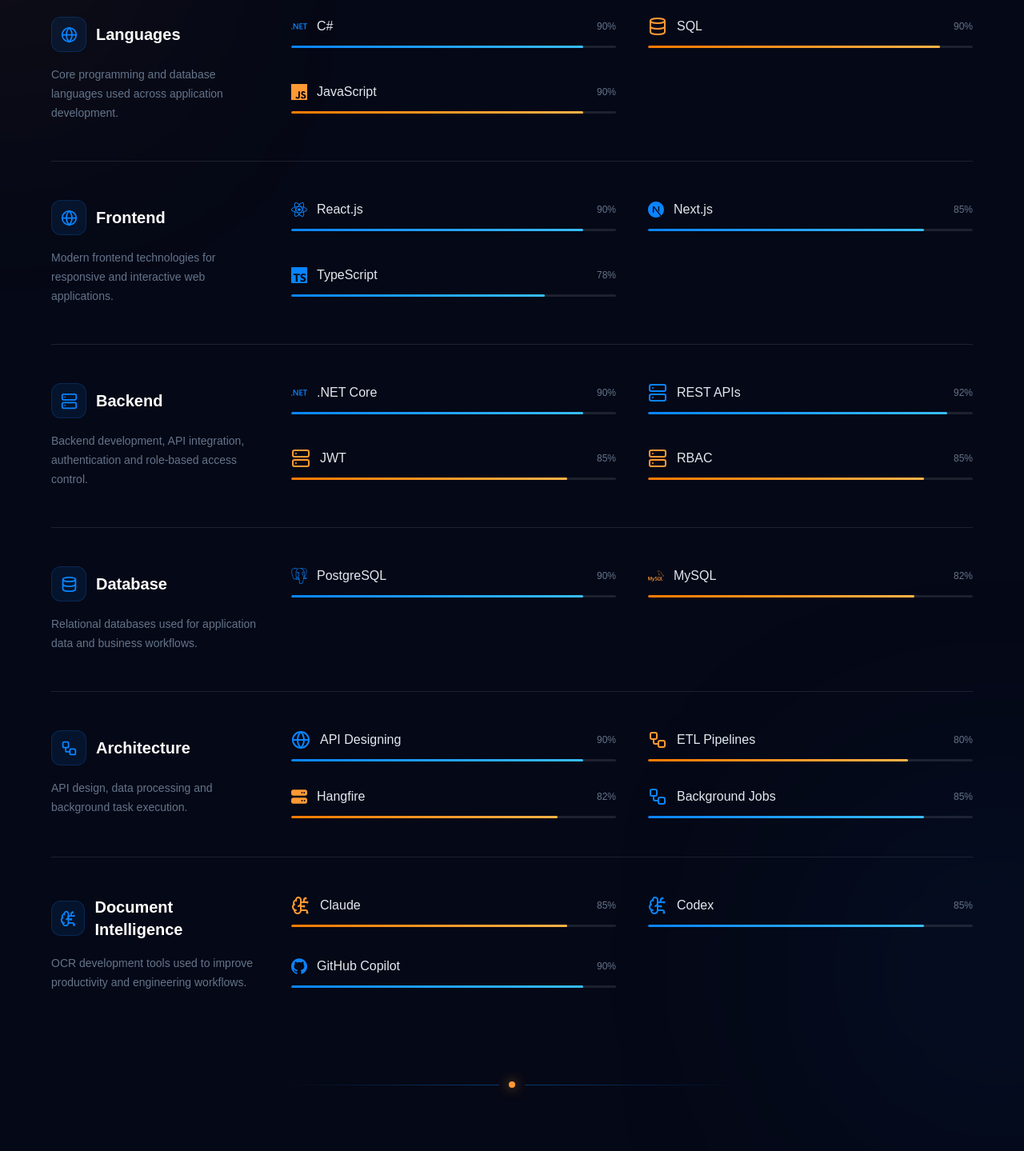
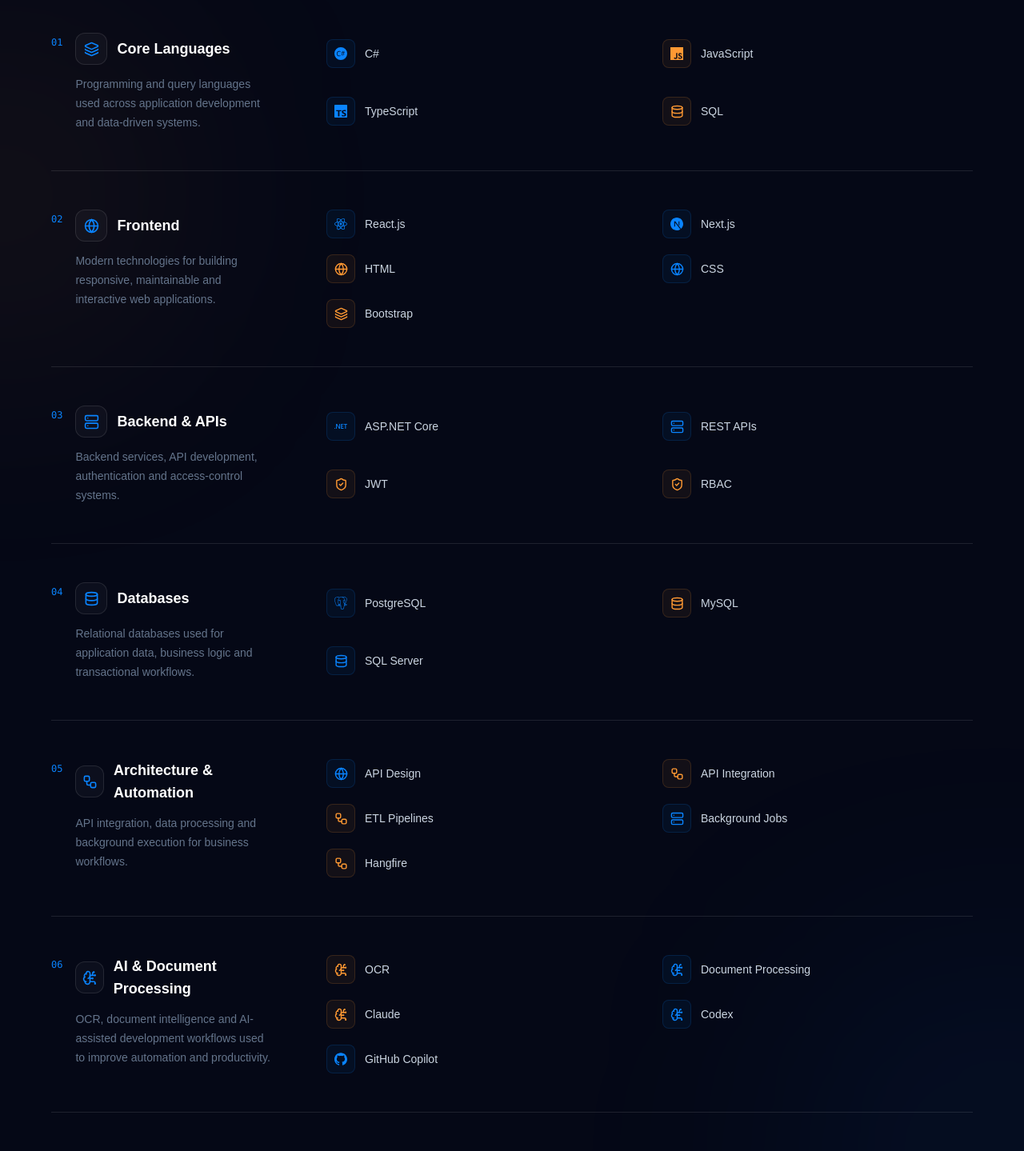
Before and after one commit to Shubham2819/My-Ofilio, a Next.js app: page / in a window 1280 px wide. Shown: the part 2300-3739 px from the top of the page at 80% size. Built offline with nearby package versions, Linux system fonts and the light colour scheme.

Commit message:
skill update

```diff
--- a/src/components/sections/Skills.tsx
+++ b/src/components/sections/Skills.tsx
@@ -1,178 +1,258 @@
 "use client";
 
 import { motion } from "framer-motion";
-import {SiDotnet,SiReact,SiNextdotjs,SiTypescript,SiJavascript,SiPostgresql,SiMysql,SiGit,SiGithub,} from "react-icons/si";
-import { FaServer } from "react-icons/fa6";
-import {Database,Globe,Server,Workflow,BrainCircuit,} from "lucide-react";
+import {
+  BrainCircuit,
+  Database,
+  GitBranch,
+  Globe,
+  Layers3,
+  Server,
+  ShieldCheck,
+  Workflow,
+} from "lucide-react";
+import {
+  SiCsharp,
+  SiDotnet,
+  SiGit,
+  SiGithub,
+  SiJavascript,
+  SiNextdotjs,
+  SiPostgresql,
+  SiReact,
+  SiTypescript,
+} from "react-icons/si";
+
 import Container from "@/components/layout/Container";
 import SectionHeading from "@/components/ui/SectionHeading";
 
-type Skill = {
+type Technology = {
   name: string;
-  level: number;
   icon: React.ReactNode;
   accent?: "blue" | "orange";
 };
 
-const languageSkills: Skill[] = [
+type SkillGroupProps = {
+  number: string;
+  title: string;
+  description: string;
+  icon: React.ReactNode;
+  technologies: Technology[];
+};
+
+const coreTechnologies: Technology[] = [
   {
     name: "C#",
-    level: 90,
-    icon: <SiDotnet />,
+    icon: <SiCsharp />,
+    accent: "blue",
+  },
+  {
+    name: "JavaScript",
+    icon: <SiJavascript />,
+    accent: "orange",
+  },
+  {
+    name: "TypeScript",
+    icon: <SiTypescript />,
     accent: "blue",
   },
   {
     name: "SQL",
-    level: 90,
-    icon: <Database />,
-    accent: "orange",
-  },
-  {
-    name: "JavaScript",
-    level: 90,
-    icon: <SiJavascript />,
+    icon: <Database size={17} />,
     accent: "orange",
   },
 ];
 
-const frontendSkills: Skill[] = [
+const frontendTechnologies: Technology[] = [
   {
     name: "React.js",
-    level: 90,
     icon: <SiReact />,
     accent: "blue",
   },
   {
     name: "Next.js",
-    level: 85,
     icon: <SiNextdotjs />,
     accent: "blue",
   },
   {
-    name: "TypeScript",
-    level: 78,
-    icon: <SiTypescript />,
+    name: "HTML",
+    icon: <Globe size={17} />,
+    accent: "orange",
+  },
+  {
+    name: "CSS",
+    icon: <Globe size={17} />,
     accent: "blue",
+  },
+  {
+    name: "Bootstrap",
+    icon: <Layers3 size={17} />,
+    accent: "orange",
   },
 ];
 
-const backendSkills: Skill[] = [
+const backendTechnologies: Technology[] = [
   {
-    name: ".NET Core",
-    level: 90,
+    name: "ASP.NET Core",
     icon: <SiDotnet />,
     accent: "blue",
   },
   {
     name: "REST APIs",
-    level: 92,
-    icon: <Server />,
+    icon: <Server size={17} />,
     accent: "blue",
   },
   {
     name: "JWT",
-    level: 85,
-    icon: <Server />,
+    icon: <ShieldCheck size={17} />,
     accent: "orange",
   },
   {
     name: "RBAC",
-    level: 85,
-    icon: <Server />,
+    icon: <ShieldCheck size={17} />,
     accent: "orange",
   },
 ];
 
-const databaseSkills: Skill[] = [
+const databaseTechnologies: Technology[] = [
   {
     name: "PostgreSQL",
-    level: 90,
     icon: <SiPostgresql />,
     accent: "blue",
   },
   {
     name: "MySQL",
-    level: 82,
-    icon: <SiMysql />,
+    icon: <Database size={17} />,
+    accent: "orange",
+  },
+  {
+    name: "SQL Server",
+    icon: <Database size={17} />,
+    accent: "blue",
+  },
+];
+
+const architectureTechnologies: Technology[] = [
+  {
+    name: "API Design",
+    icon: <Globe size={17} />,
+    accent: "blue",
+  },
+  {
+    name: "API Integration",
+    icon: <Workflow size={17} />,
+    accent: "orange",
+  },
+  {
+    name: "ETL Pipelines",
+    icon: <Workflow size={17} />,
+    accent: "orange",
+  },
+  {
+    name: "Background Jobs",
+    icon: <Server size={17} />,
+    accent: "blue",
+  },
+  {
+    name: "Hangfire",
+    icon: <Workflow size={17} />,
     accent: "orange",
   },
 ];
 
-const architectureSkills: Skill[] = [
+const aiTechnologies: Technology[] = [
   {
-    name: "API Designing",
-    level: 90,
-    icon: <Globe />,
+    name: "OCR",
+    icon: <BrainCircuit size={17} />,
+    accent: "orange",
+  },
+  {
+    name: "Document Processing",
+    icon: <BrainCircuit size={17} />,
     accent: "blue",
   },
   {
-    name: "ETL Pipelines",
-    level: 80,
-    icon: <Workflow />,
-    accent: "orange",
-  },
-  {
-    name: "Hangfire",
-    level: 82,
-    icon: <FaServer  />,
-    accent: "orange",
-  },
-  {
-    name: "Background Jobs",
-    level: 85,
-    icon: <Workflow />,
-    accent: "blue",
-  },
-];
-
-const aiSkills: Skill[] = [
-  {
     name: "Claude",
-    level: 85,
-    icon: <BrainCircuit />,
+    icon: <BrainCircuit size={17} />,
     accent: "orange",
   },
   {
     name: "Codex",
-    level: 85,
-    icon: <BrainCircuit />,
+    icon: <BrainCircuit size={17} />,
     accent: "blue",
   },
   {
     name: "GitHub Copilot",
-    level: 90,
     icon: <SiGithub />,
     accent: "blue",
   },
 ];
 
+const developmentTools: Technology[] = [
+  {
+    name: "Git",
+    icon: <SiGit />,
+    accent: "orange",
+  },
+  {
+    name: "GitHub",
+    icon: <SiGithub />,
+    accent: "blue",
+  },
+];
+
+function TechnologyItem({ technology }: { technology: Technology }) {
+  const isOrange = technology.accent === "orange";
+
+  return (
+    <div className="group flex items-center gap-3">
+      <span
+        className={`flex h-9 w-9 shrink-0 items-center justify-center rounded-lg border transition-all duration-300 ${
+          isOrange
+            ? "border-[#FF9933]/15 bg-[#FF9933]/[0.06] text-[#FF9933] group-hover:border-[#FF9933]/30 group-hover:bg-[#FF9933]/10"
+            : "border-[#0A84FF]/15 bg-[#0A84FF]/[0.06] text-[#0A84FF] group-hover:border-[#0A84FF]/30 group-hover:bg-[#0A84FF]/10"
+        }`}
+      >
+        {technology.icon}
+      </span>
+
+      <span className="text-sm font-medium text-slate-300 transition-colors group-hover:text-white">
+        {technology.name}
+      </span>
+    </div>
+  );
+}
+
 function SkillGroup({
+  number,
   title,
   description,
   icon,
-  skills,
-}: {
-  title: string;
-  description: string;
-  icon: React.ReactNode;
-  skills: Skill[];
-}) {
+  technologies,
+}: SkillGroupProps) {
   return (
     <motion.div
-      initial={{ opacity: 0, y: 35 }}
+      initial={{ opacity: 0, y: 25 }}
       whileInView={{ opacity: 1, y: 0 }}
-      viewport={{ once: true, amount: 0.2 }}
-      transition={{ duration: 0.7 }}
-      className="border-b border-white/10 py-12 first:pt-0 last:border-b-0"
+      viewport={{ once: true, amount: 0.15 }}
+      transition={{ duration: 0.6, ease: "easeOut" }}
+      className="border-b border-white/10 py-10 last:border-b-0 sm:py-12"
     >
-      <div className="grid gap-10 lg:grid-cols-[260px_1fr]">
+      <div className="grid gap-8 lg:grid-cols-[280px_1fr] lg:gap-16">
+        {/* Category */}
         <div>
-          <div className="mb-4 flex items-center gap-3">
-            <span className="flex h-11 w-11 items-center justify-center rounded-xl border border-[#0A84FF]/20 bg-[#0A84FF]/10 text-[#0A84FF]">
+          <div className="flex items-start gap-4">
+            <span className="pt-1 font-mono text-xs text-[#0A84FF]">
+              {number}
+            </span>
+
+            <div>
+              <div className="mb-3 flex items-center gap-3">
+                <span className="flex h-10 w-10 items-center justify-center rounded-xl border border-white/10 bg-white/[0.03] text-[#0A84FF]">
                   {icon}
                 </span>
 
-            <h3 className="text-xl font-bold text-white">
+                <h3 className="text-lg font-semibold text-white">
                   {title}
                 </h3>
               </div>
@@ -181,49 +261,16 @@
                 {description}
               </p>
             </div>
-
-        <div className="grid gap-x-10 gap-y-8 sm:grid-cols-2">
-          {skills.map((skill) => (
-            <div key={skill.name}>
-              <div className="mb-3 flex items-center justify-between">
-                <div className="flex items-center gap-3">
-                  <span
-                    className={`text-xl ${
-                      skill.accent === "orange"
-                        ? "text-[#FF9933]"
-                        : "text-[#0A84FF]"
-                    }`}
-                  >
-                    {skill.icon}
-                  </span>
-
-                  <span className="font-medium text-slate-200">
-                    {skill.name}
-                  </span>
+          </div>
         </div>
 
-                <span className="text-xs font-medium text-slate-500">
-                  {skill.level}%
-                </span>
-              </div>
-
-              <div className="h-[3px] overflow-hidden rounded-full bg-white/10">
-                <motion.div
-                  initial={{ width: 0 }}
-                  whileInView={{ width: `${skill.level}%` }}
-                  viewport={{ once: true }}
-                  transition={{
-                    duration: 1.2,
-                    ease: "easeOut",
-                  }}
-                  className={`relative h-full rounded-full ${
-                    skill.accent === "orange"
-                      ? "bg-gradient-to-r from-[#FF7A00] to-[#FFB347]"
-                      : "bg-gradient-to-r from-[#0A84FF] to-[#38BDF8]"
-                  }`}
+        {/* Technologies */}
+        <div className="grid grid-cols-1 gap-x-8 gap-y-5 sm:grid-cols-2">
+          {technologies.map((technology) => (
+            <TechnologyItem
+              key={technology.name}
+              technology={technology}
             />
-              </div>
-            </div>
           ))}
         </div>
       </div>
@@ -235,81 +282,112 @@
   return (
     <section
       id="skills"
-      className="relative overflow-hidden bg-[#050816] py-32"
+      className="relative overflow-hidden bg-[#050816] py-24 sm:py-28 lg:py-32"
     >
-      <div className="pointer-events-none absolute -left-40 top-40 h-80 w-80 rounded-full bg-[#FF9933]/10 blur-[140px]" />
+      {/* Background Glows */}
+      <div className="pointer-events-none absolute left-[-180px] top-[20%] h-[360px] w-[360px] rounded-full bg-[#FF9933]/10 blur-[140px]" />
 
-      <div className="pointer-events-none absolute -right-40 bottom-20 h-96 w-96 rounded-full bg-[#0A84FF]/10 blur-[150px]" />
+      <div className="pointer-events-none absolute right-[-180px] bottom-[10%] h-[420px] w-[420px] rounded-full bg-[#0A84FF]/10 blur-[150px]" />
 
       <Container className="relative z-10">
         <SectionHeading
-          subtitle="My Expertise"
+          subtitle="Engineering Stack"
           title="Technologies I Work With"
         />
 
+        {/* Intro */}
         <motion.p
           initial={{ opacity: 0, y: 20 }}
           whileInView={{ opacity: 1, y: 0 }}
           viewport={{ once: true }}
           transition={{ duration: 0.6 }}
-          className="mx-auto mt-8 max-w-2xl text-center text-base leading-7 text-slate-400"
+          className="mx-auto mt-7 max-w-2xl text-center text-base leading-7 text-slate-400"
         >
-          A combination of frontend, backend, database,
-          architecture and OCR development tools
-          that I use to build modern business applications.
+          A practical technology stack spanning frontend development,
+          backend engineering, databases, API integration, workflow
+          automation, and document processing.
         </motion.p>
 
-        <div className="mx-auto mt-20 max-w-6xl">
+        {/* Skill Groups */}
+        <div className="mx-auto mt-14 max-w-6xl">
           <SkillGroup
-            title="Languages"
-            description="Core programming and database languages used across application development."
-            icon={<Globe size={21} />}
-            skills={languageSkills}
+            number="01"
+            title="Core Languages"
+            description="Programming and query languages used across application development and data-driven systems."
+            icon={<Layers3 size={19} />}
+            technologies={coreTechnologies}
           />
 
           <SkillGroup
+            number="02"
             title="Frontend"
-            description="Modern frontend technologies for responsive and interactive web applications."
-            icon={<Globe size={21} />}
-            skills={frontendSkills}
+            description="Modern technologies for building responsive, maintainable and interactive web applications."
+            icon={<Globe size={19} />}
+            technologies={frontendTechnologies}
           />
 
           <SkillGroup
-            title="Backend"
-            description="Backend development, API integration, authentication and role-based access control."
-            icon={<Server size={21} />}
-            skills={backendSkills}
+            number="03"
+            title="Backend & APIs"
+            description="Backend services, API development, authentication and access-control systems."
+            icon={<Server size={19} />}
+            technologies={backendTechnologies}
           />
 
           <SkillGroup
-            title="Database"
-            description="Relational databases used for application data and business workflows."
-            icon={<Database size={21} />}
-            skills={databaseSkills}
+            number="04"
+            title="Databases"
+            description="Relational databases used for application data, business logic and transactional workflows."
+            icon={<Database size={19} />}
+            technologies={databaseTechnologies}
           />
 
           <SkillGroup
-            title="Architecture"
-            description="API design, data processing and background task execution."
-            icon={<Workflow size={21} />}
-            skills={architectureSkills}
+            number="05"
+            title="Architecture & Automation"
+            description="API integration, data processing and background execution for business workflows."
+            icon={<Workflow size={19} />}
+            technologies={architectureTechnologies}
           />
 
           <SkillGroup
-            title="Document Intelligence"
-            description="OCR development tools used to improve productivity and engineering workflows."
-            icon={<BrainCircuit size={21} />}
-            skills={aiSkills}
+            number="06"
+            title="AI & Document Processing"
+            description="OCR, document intelligence and AI-assisted development workflows used to improve automation and productivity."
+            icon={<BrainCircuit size={19} />}
+            technologies={aiTechnologies}
+          />
+
+          <SkillGroup
+            number="07"
+            title="Development Tools"
+            description="Version control and collaboration tools used throughout the development lifecycle."
+            icon={<GitBranch size={19} />}
+            technologies={developmentTools}
           />
         </div>
 
-        <div className="mx-auto mt-16 flex max-w-xl items-center justify-center gap-3">
-          <span className="h-px flex-1 bg-gradient-to-r from-transparent to-[#0A84FF]/40" />
+        {/* Bottom Statement */}
+        <motion.div
+          initial={{ opacity: 0 }}
+          whileInView={{ opacity: 1 }}
+          viewport={{ once: true }}
+          transition={{ duration: 0.7 }}
+          className="mx-auto mt-14 max-w-3xl border-t border-white/10 pt-8 text-center"
+        >
+          <p className="text-sm leading-7 text-slate-500">
+            I focus on using the right technology for the problem rather than
+            simply adding more tools to the stack.
+          </p>
 
-          <span className="h-2 w-2 rounded-full bg-[#FF9933] shadow-[0_0_15px_rgba(255,153,51,0.8)]" />
+          <div className="mt-5 flex items-center justify-center gap-3">
+            <span className="h-px w-16 bg-gradient-to-r from-transparent to-[#0A84FF]/40" />
 
-          <span className="h-px flex-1 bg-gradient-to-l from-transparent to-[#0A84FF]/40" />
+            <span className="h-1.5 w-1.5 rounded-full bg-[#FF9933]" />
+
+            <span className="h-px w-16 bg-gradient-to-l from-transparent to-[#0A84FF]/40" />
           </div>
+        </motion.div>
       </Container>
     </section>
   );
```
Lines whose indentation alone changed are shown as unchanged.
